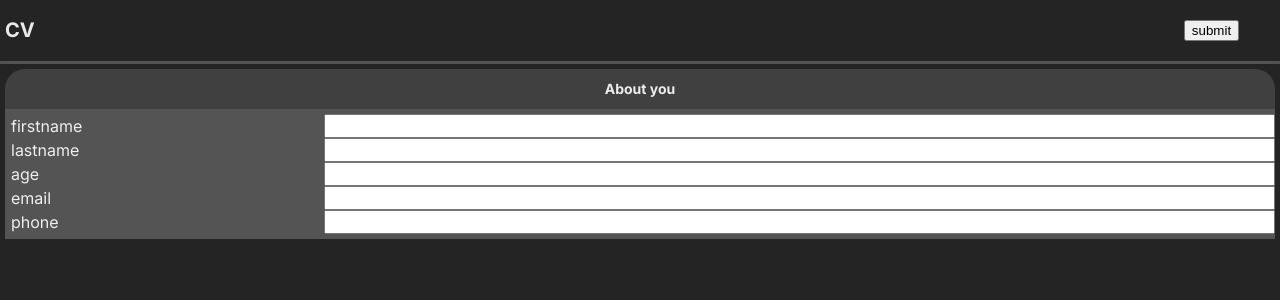
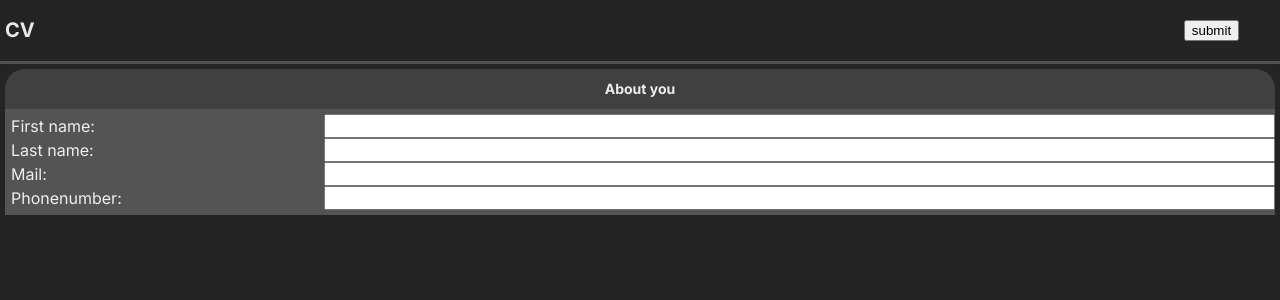
Before and after one commit to DotSnuk/cv-react, a React (Vite) app: page / in a window 1280 px wide. Shown: the top 300 px of the page. Built offline with nearby package versions, Linux system fonts and the light colour scheme.

Commit message:
Add jsontemplate for inputs

```diff
--- a/src/App.jsx
+++ b/src/App.jsx
@@ -37,7 +37,7 @@ function joinName(data) {
 }
 
 function Content({ isEdit, data, cb }) {
-  if (isEdit) return <Form cb={cb} />;
+  if (isEdit) return <Form cb={cb} data={data} />;
   return <CV data={joinName(data)} />;
 }
 
@@ -74,7 +74,7 @@ export default function App() {
   return (
     <>
       <Header props={renderCV} />
-      <Content isEdit={isEdit} data={data} cb={addData} cbTest={joinName} />
+      <Content isEdit={isEdit} data={data} cb={addData} />
     </>
   );
 }
--- a/src/Form.jsx
+++ b/src/Form.jsx
@@ -1,37 +1,70 @@
-import { useState } from 'react';
+import inputTemplate from './inputtemplate.json';
 
 function Heading({ txt }) {
   return <h2>{txt}</h2>;
 }
 
 function Input({ cb, props }) {
-  const { type, group, id } = props;
+  const { type, group, id, inputData, label } = props;
   return (
     <div className='inputfield'>
-      <label htmlFor={id}>{id}</label>
+      <label htmlFor={id}>{label}</label>
       <input
         type={type}
         id={id}
-        onChange={e => cb.cb(e.target.value, group, id)}
+        value={inputData}
+        onChange={e => cb(e.target.value, group, id)}
       />
     </div>
   );
 }
 
-const submitButton = () => {};
+function test() {
+  console.log('test');
+}
 
-export default function Form(cb) {
+function GetAbout({ cb, data }) {
+  const inputs = inputTemplate.about;
+  return (
+    <>
+      {inputs.map(inp => {
+        const itemExists = data.findIndex(item => item.id === inp.id);
+        if (itemExists !== -1) inp.inputData = data[itemExists].inputData;
+        return <Input key={inp.id} cb={cb} props={inp} />;
+      })}
+    </>
+  );
+  // inputs.map(inp => {
+  //   // const itemExists = data.findIndex(item => item.id === inp.id);
+  //   // if (itemExists !== -1) inp.inputData = data[itemExists].inputData;
+  //   return <Input key={inp.id} cb={cb} props={inp} />;
+  // });
+
+  //{inputs.map(inp => {
+  //   return <Input key={inp.id} cb={cb} props={inp} />;
+  // })}
+  //
+
+  // const itemExists = data.findIndex(item => item.id === inp.id);
+  // if (itemExists !== -1) inp.inputData = data[itemExists].inputData;
+}
+
+export default function Form({ cb, data }) {
   return (
     <form>
       <Heading txt={'About you'} />
-      <Input
+      <GetAbout cb={cb} data={data.filter(d => d.group === 'about')} />
+    </form>
+  );
+}
+
+{
+  /* <Input
         cb={cb}
         props={{ type: 'text', id: 'firstname', group: 'about' }}
       />
       <Input cb={cb} props={{ type: 'text', id: 'lastname', group: 'about' }} />
       <Input cb={cb} props={{ type: 'number', id: 'age', group: 'about' }} />
       <Input cb={cb} props={{ type: 'mail', id: 'email', group: 'about' }} />
-      <Input cb={cb} props={{ type: 'tel', id: 'phone', group: 'about' }} />
-    </form>
-  );
+      <Input cb={cb} props={{ type: 'tel', id: 'phone', group: 'about' }} /> */
 }
--- a/src/index.css
+++ b/src/index.css
@@ -2,6 +2,11 @@
 @import url('https://fonts.googleapis.com/css2?family=Inter:wght@100..900&display=swap');
 @import url('https://fonts.googleapis.com/css2?family=Montserrat:ital,wght@0,100..900;1,100..900&display=swap');
 @import url('https://fonts.googleapis.com/css2?family=Manrope:wght@200..800&display=swap');
+@import url('https://fonts.googleapis.com/css2?family=Lato:ital,wght@0,100;0,300;0,400;0,700;0,900;1,100;1,300;1,400;1,700;1,900&display=swap');
+@import url('https://fonts.googleapis.com/css2?family=Fira+Sans:ital,wght@0,100;0,200;0,300;0,400;0,500;0,600;0,700;0,800;0,900;1,100;1,200;1,300;1,400;1,500;1,600;1,700;1,800;1,900&display=swap');
+@import url('https://fonts.googleapis.com/css2?family=Poppins:ital,wght@0,100;0,200;0,300;0,400;0,500;0,600;0,700;0,800;0,900;1,100;1,200;1,300;1,400;1,500;1,600;1,700;1,800;1,900&display=swap');
+@import url('https://fonts.googleapis.com/css2?family=Nunito:ital,wght@0,200..1000;1,200..1000&display=swap');
+@import url('https://fonts.googleapis.com/css2?family=Raleway:ital,wght@0,100..900;1,100..900&display=swap');
 
 #root {
   width: 100vw;
@@ -87,6 +92,9 @@ form {
     'email phone';
   min-height: 600px;
   & .name {
+    text-align: right;
+    padding-left: 25px;
+    font-family: 'Raleway', sans-serif;
     grid-area: name;
   }
   & .email {
@@ -97,6 +105,6 @@ form {
   }
   & .name {
     font-size: 72px;
-    font-weight: 500;
+    font-weight: 400;
   }
 }
--- /dev/null
+++ b/src/inputtemplate.json
@@ -0,0 +1,32 @@
+{
+  "about": [
+    {
+      "id": "firstname",
+      "type": "text",
+      "group": "about",
+      "inputData": "",
+      "label": "First name: "
+    },
+    {
+      "id": "lastname",
+      "type": "text",
+      "group": "about",
+      "inputData": "",
+      "label": "Last name: "
+    },
+    {
+      "id": "email",
+      "type": "mail",
+      "group": "about",
+      "inputData": "",
+      "label": "Mail: "
+    },
+    {
+      "id": "phone",
+      "type": "number",
+      "group": "about",
+      "inputData": "",
+      "label": "Phonenumber: "
+    }
+  ]
+}
```
